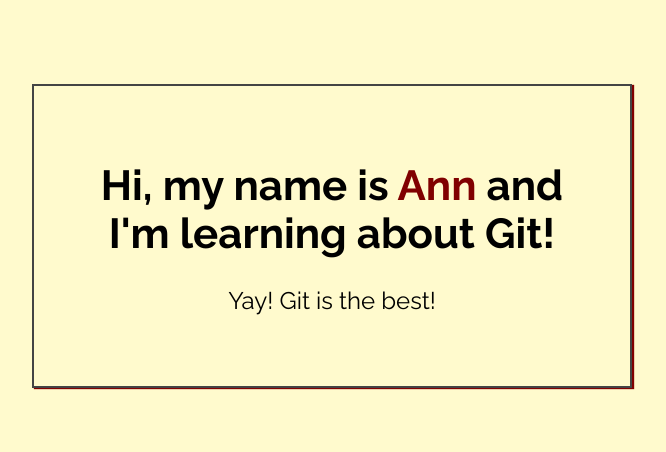
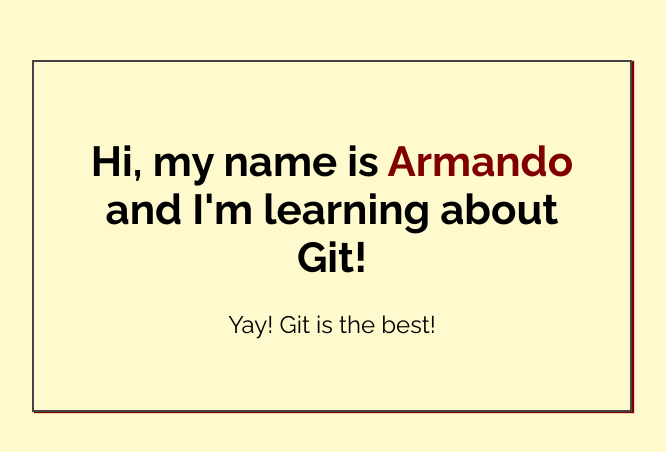
Before and after one commit to Mandy1071/my-first-repo, a plain HTML site: page index.html in a window 1280 px wide. Shown: the part 164-616 px from the top of the page, without its empty margins (308-974 px from the left). Drawn offline with Linux system fonts and the light colour scheme.

Commit message:
Added name to index.html

```diff
--- a/index.html
+++ b/index.html
@@ -14,7 +14,7 @@
 <body>
 
     <div class="greeting">
-        <h1>Hi, my name is <span class="highlight">Ann</span> and I'm learning about Git! </h1>
+        <h1>Hi, my name is <span class="highlight">Armando</span> and I'm learning about Git! </h1>
 
         <p>Yay! Git is the best!</p>
     </div>
```
